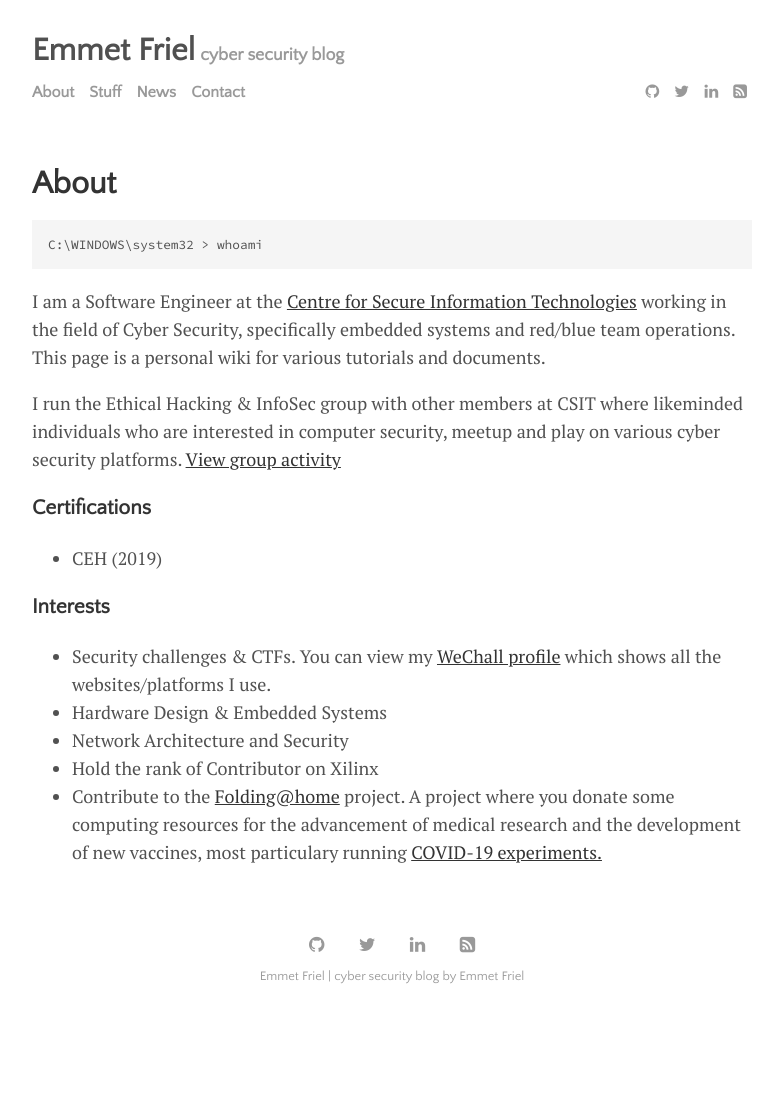
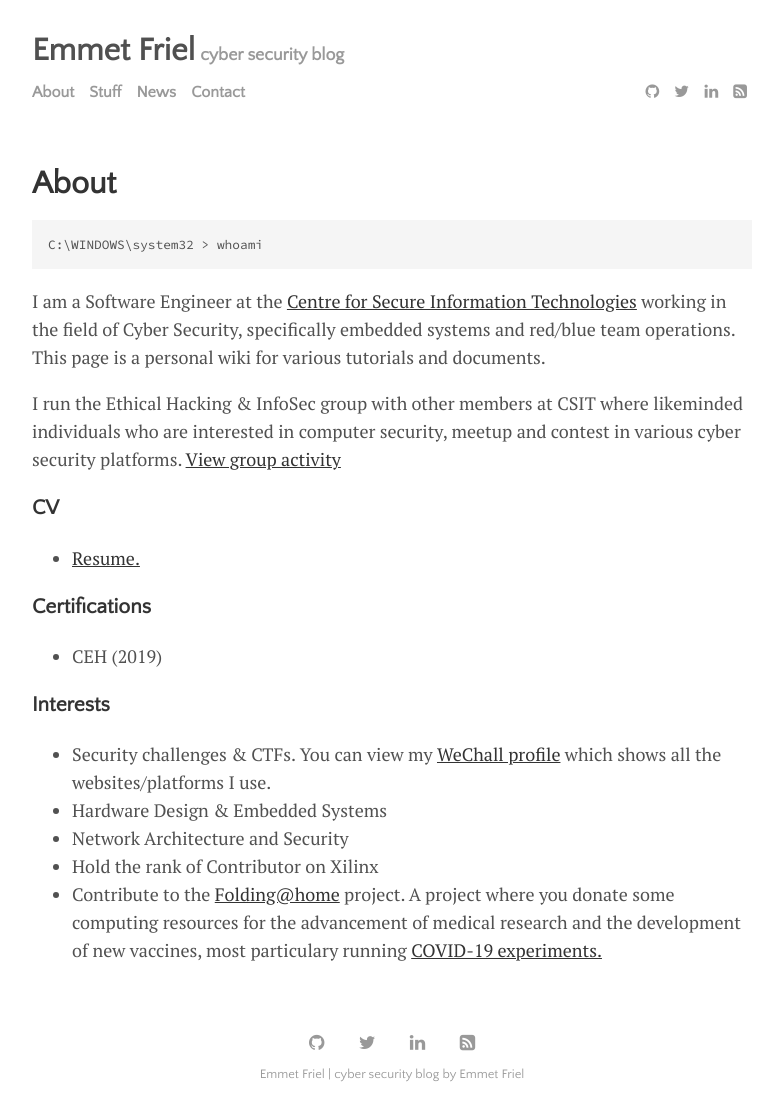
Before and after one commit to efriel94/ef_blog, a Jekyll site: the page built from menu/about.md, in a window 1280 px wide. Shown: the whole page, without its empty margins (248-1026 px from the left). Built offline with Jekyll 4.4.1, drawn with Linux system fonts in a browser that asks for light colours; before the commit the page ends 1022 px from its top, so only the background shows below that.

Commit message:
Added CV and updated about.md

```diff
--- a/menu/about.md
+++ b/menu/about.md
@@ -9,7 +9,10 @@ C:\WINDOWS\system32 > whoami
 
 I am a Software Engineer at the [Centre for Secure Information Technologies](https://www.qub.ac.uk/ecit/CSIT/) working in the field of Cyber Security, specifically embedded systems and red/blue team operations. This page is a personal wiki for various tutorials and documents.
 
-I run the Ethical Hacking & InfoSec group with other members at CSIT where likeminded individuals who are interested in computer security, meetup and play on various cyber security platforms. [View group activity](https://blogs.qub.ac.uk/team47/about/)
+I run the Ethical Hacking & InfoSec group with other members at CSIT where likeminded individuals who are interested in computer security, meetup and contest in various cyber security platforms. [View group activity](https://blogs.qub.ac.uk/team47/about/)
+
+### CV
+- <a href="{{ site.github.url }}/assets/img/Emmet_Friel_Resume.pdf">Resume.</a>
 
 ### Certifications
 - CEH (2019)
```
Also changed, not shown: 1 other file.
